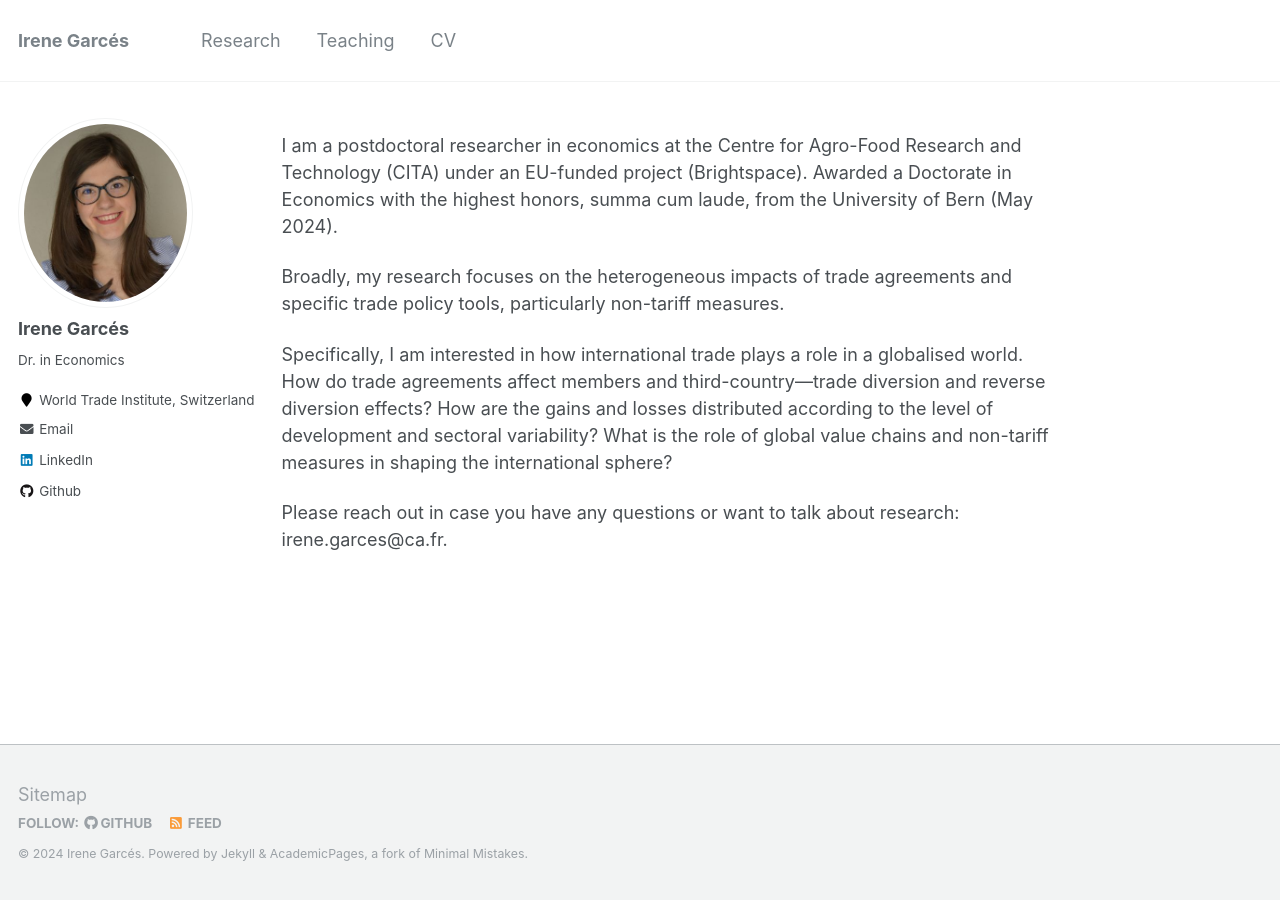
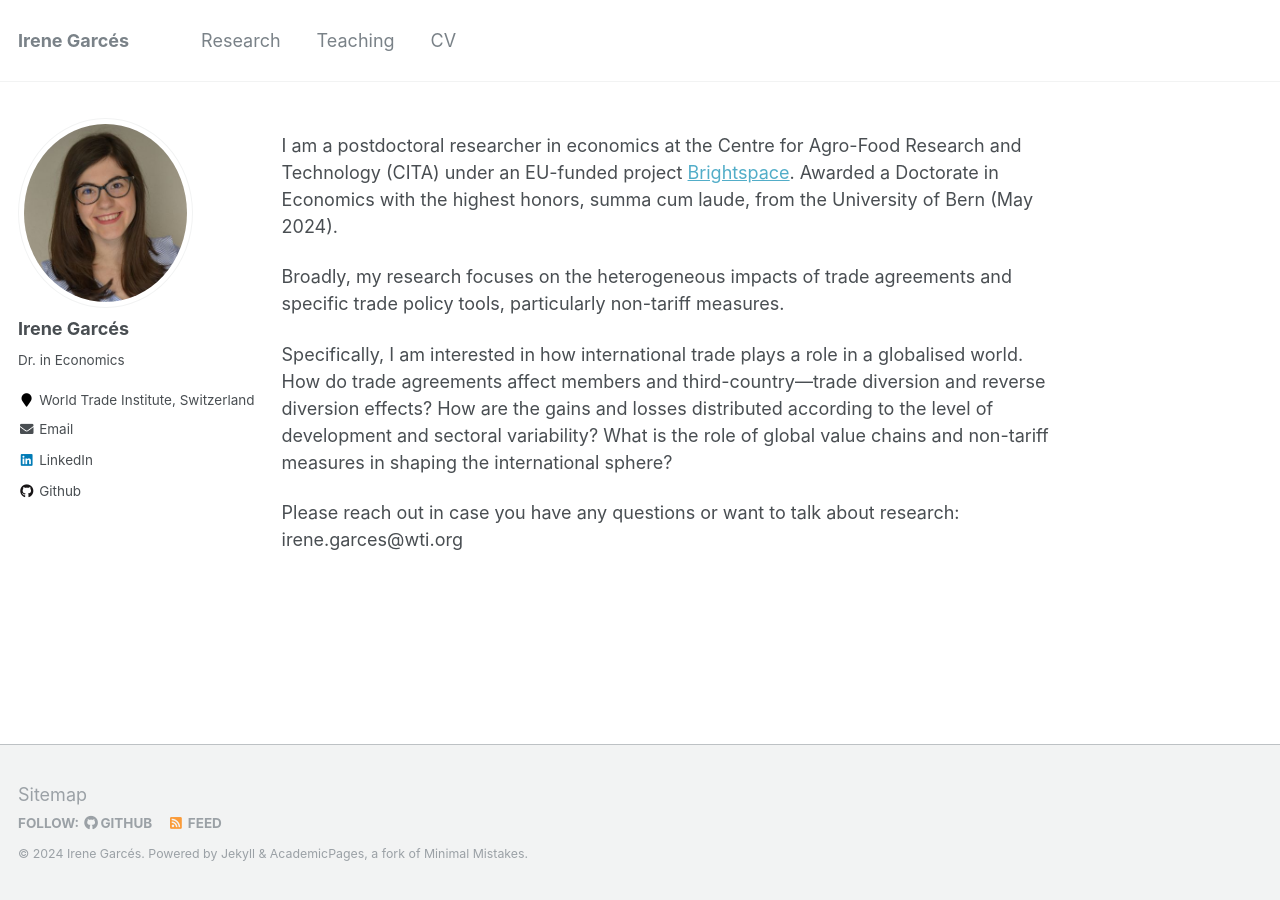
Before and after one commit to IreneGarces/irenegarces.github.io, a Jekyll site: the page built from _pages/about.md, in a window 1280 px wide. Built offline with Jekyll 4.4.1, drawn with Linux system fonts in a browser that asks for light colours.

Commit message:
Update about.md

```diff
--- a/_pages/about.md
+++ b/_pages/about.md
@@ -8,10 +8,10 @@ redirect_from:
   - /about.html
 ---
 
-I am a postdoctoral researcher in economics at the Centre for Agro-Food Research and Technology (CITA) under an EU-funded project (Brightspace). Awarded a Doctorate in Economics with the highest honors, summa cum laude, from the University of Bern (May 2024).
+I am a postdoctoral researcher in economics at the Centre for Agro-Food Research and Technology (CITA) under an EU-funded project [Brightspace](https://brightspace-project.eu/). Awarded a Doctorate in Economics with the highest honors, summa cum laude, from the University of Bern (May 2024).
 
 Broadly, my research focuses on the heterogeneous impacts of trade agreements and specific trade policy tools, particularly non-tariff measures.
 
 Specifically, I am interested in how international trade plays a role in a globalised world. How do trade agreements affect members and third-country—trade diversion and reverse diversion effects? How are the gains and losses distributed according to the level of development and sectoral variability? What is the role of global value chains and non-tariff measures in shaping the international sphere?
 
-Please reach out in case you have any questions or want to talk about research: irene.garces@ca.fr.
+Please reach out in case you have any questions or want to talk about research: irene.garces@wti.org
```
